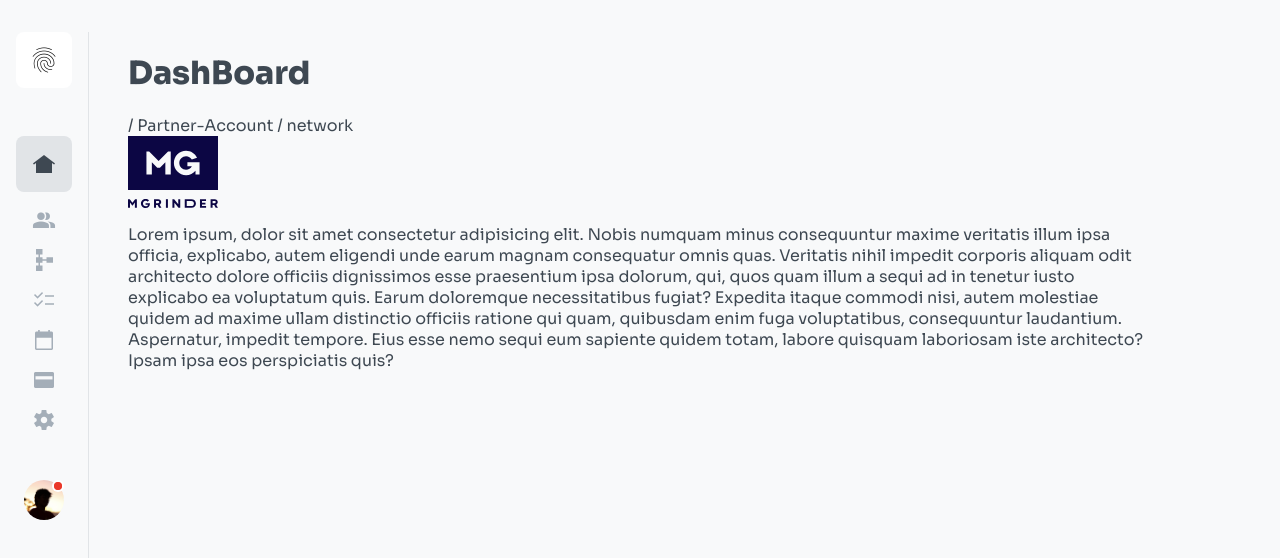
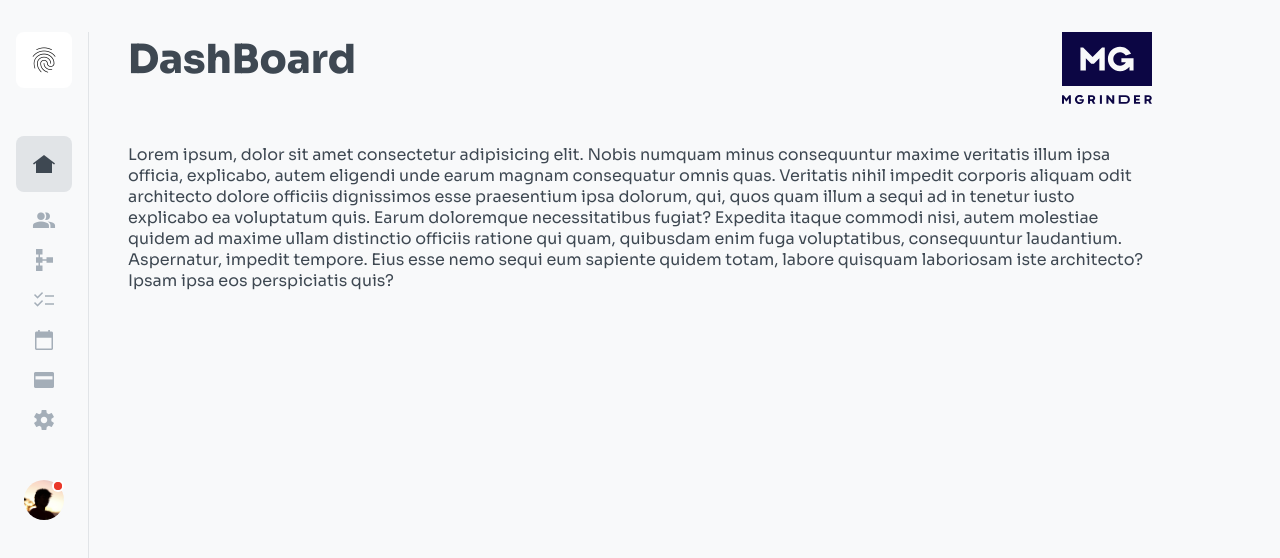
Before and after one commit to auza0002/PinkyCyberPlatform, a React (Vite) app: page / in a window 1280 px wide. Shown: the top 558 px of the page. Built offline with nearby package versions, Linux system fonts and the light colour scheme.

Commit message:
header completed

```diff
--- a/src/components/header/header.component.jsx
+++ b/src/components/header/header.component.jsx
@@ -2,11 +2,11 @@
 /* eslint-disable no-unused-vars */
 import logo from "../../assets/images/logo.svg";
 import { Link, NavLink, Outlet } from "react-router-dom";
-
+import "./header.styles.scss";
 const HeaderComponent = ({ children, links, overview }) => {
   return (
     <header className={`header-container`}>
-      <div className="container-text">
+      <div className="header-container-text">
         <h1>
           {children}
           {overview && <span>:{overview}</span>}
@@ -14,17 +14,22 @@ const HeaderComponent = ({ children, links, overview }) => {
         {Link && (
           <div className="container-links">
             {Object.keys(links).map((key) => (
-              <Link key={key} to={links[key]}>
-                {links[key].replace("", " / ")}
-              </Link>
+              <>
+                <span>
+                  /{" "}
+                  <Link key={key} to={links[key]}>
+                    {links[key].replace("", "")}
+                  </Link>
+                </span>
+              </>
             ))}
           </div>
         )}
-        <div className="container-logo">
-          <NavLink to="/">
-            <img src={logo} alt="Logo MGRINDER ( MG )" />
-          </NavLink>
-        </div>
+      </div>
+      <div className="header-container-logo">
+        <NavLink to="/">
+          <img src={logo} alt="Logo MGRINDER ( MG )" />
+        </NavLink>
       </div>
     </header>
   );
--- a/src/components/header/header.styles.scss
+++ b/src/components/header/header.styles.scss
@@ -0,0 +1,26 @@
+.header-container {
+  display: flex;
+  justify-content: space-between;
+  margin-bottom: 40px;
+  & .header-container-text {
+    h1 {
+      margin-bottom: 8px;
+      margin-top: 0;
+      font-style: normal;
+      font-weight: 700;
+      font-size: 40px;
+      line-height: 56px;
+    }
+    & .container-links {
+      display: flex;
+      gap: 1rem;
+      span {
+        color: rgba(164, 174, 184, 1);
+      }
+      a {
+        color: rgba(56, 146, 243, 1);
+        text-decoration: underline;
+      }
+    }
+  }
+}
--- a/src/components/routes/dashBoard/dashBoard.component.jsx
+++ b/src/components/routes/dashBoard/dashBoard.component.jsx
@@ -8,7 +8,7 @@ const DashBoard = () => {
   };
   return (
     <div>
-      <HeaderComponent links={links}>DashBoard</HeaderComponent>
+      <HeaderComponent links={""}>DashBoard</HeaderComponent>
 
       <p>
         Lorem ipsum, dolor sit amet consectetur adipisicing elit. Nobis numquam
```
